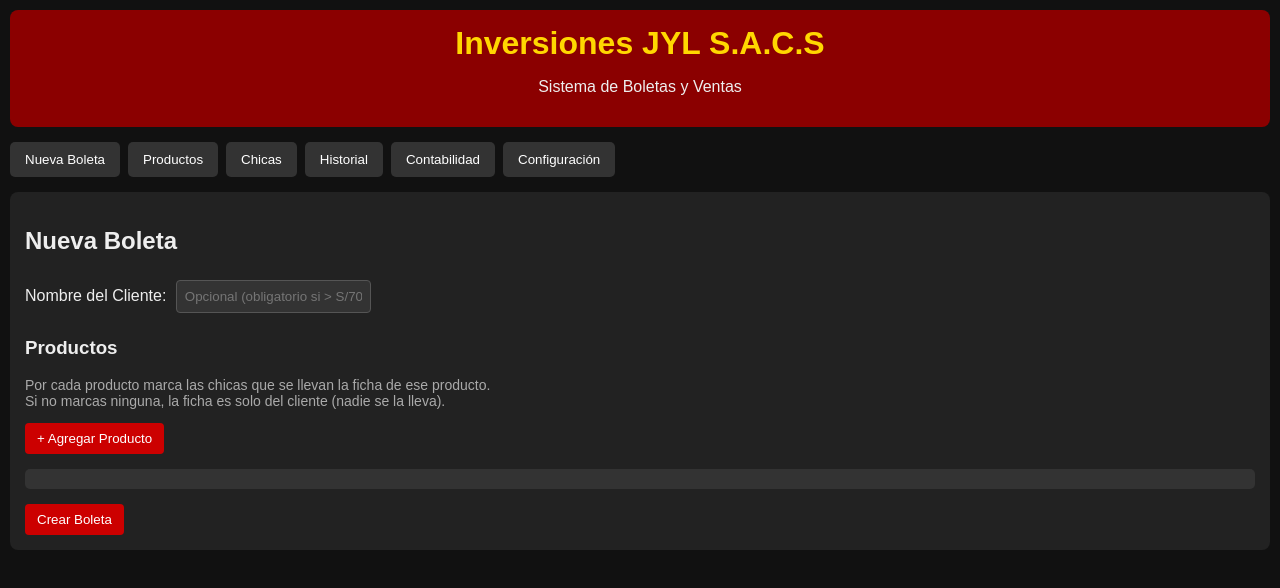
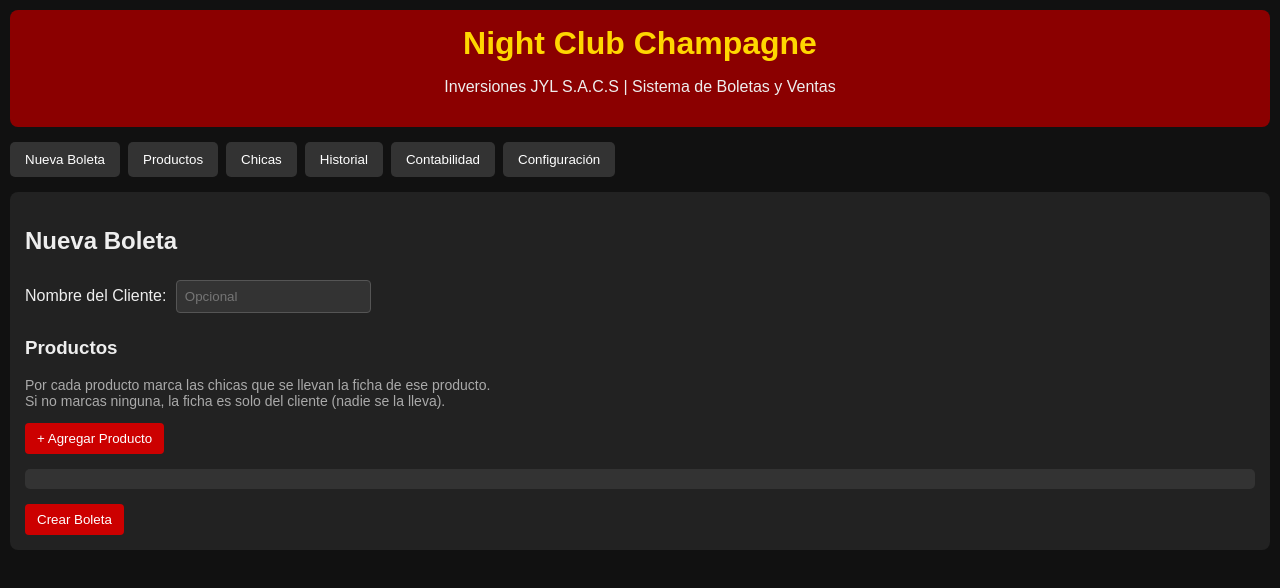
Before and after one commit to tomasiniluis1512/champagne-nightclub-pos, a plain HTML site: page index.html in a window 1280 px wide. Drawn offline with Linux system fonts and the light colour scheme.

Commit message:
Restore original header design (Night Club Champagne red/gold)

```diff
--- a/index.html
+++ b/index.html
@@ -3,13 +3,13 @@
 <head>
     <meta charset="UTF-8">
     <meta name="viewport" content="width=device-width, initial-scale=1.0">
-    <title>POS - Inversiones JYL S.A.C.S</title>
+    <title>POS Champagne - Inversiones JYL S.A.C.S</title>
     <link rel="stylesheet" href="styles.css">
 </head>
 <body>
     <header>
-        <h1>Inversiones JYL S.A.C.S</h1>
-        <p>Sistema de Boletas y Ventas</p>
+        <h1>Night Club Champagne</h1>
+        <p>Inversiones JYL S.A.C.S | Sistema de Boletas y Ventas</p>
     </header>
 
     <nav>
@@ -25,7 +25,7 @@
         <!-- Nueva Boleta -->
         <section id="nueva" class="active">
             <h2>Nueva Boleta</h2>
-            <label>Nombre del Cliente: <input type="text" id="clientName" placeholder="Opcional (obligatorio si > S/700)"></label>
+            <label>Nombre del Cliente: <input type="text" id="clientName" placeholder="Opcional"></label>
             <h3>Productos</h3>
             <p style="font-size:14px;color:#aaa;">Por cada producto marca las chicas que se llevan la ficha de ese producto.<br>Si no marcas ninguna, la ficha es solo del cliente (nadie se la lleva).</p>
             <div id="productList"></div>
```
